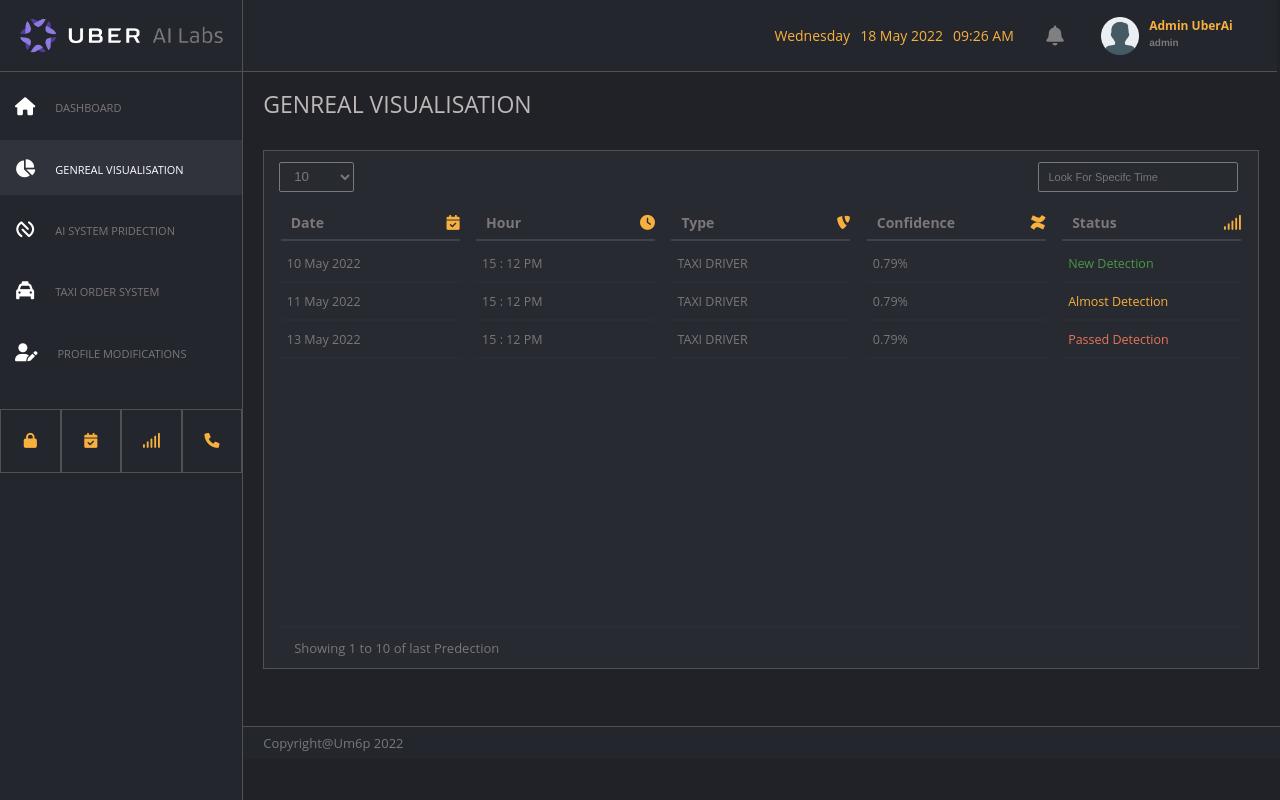
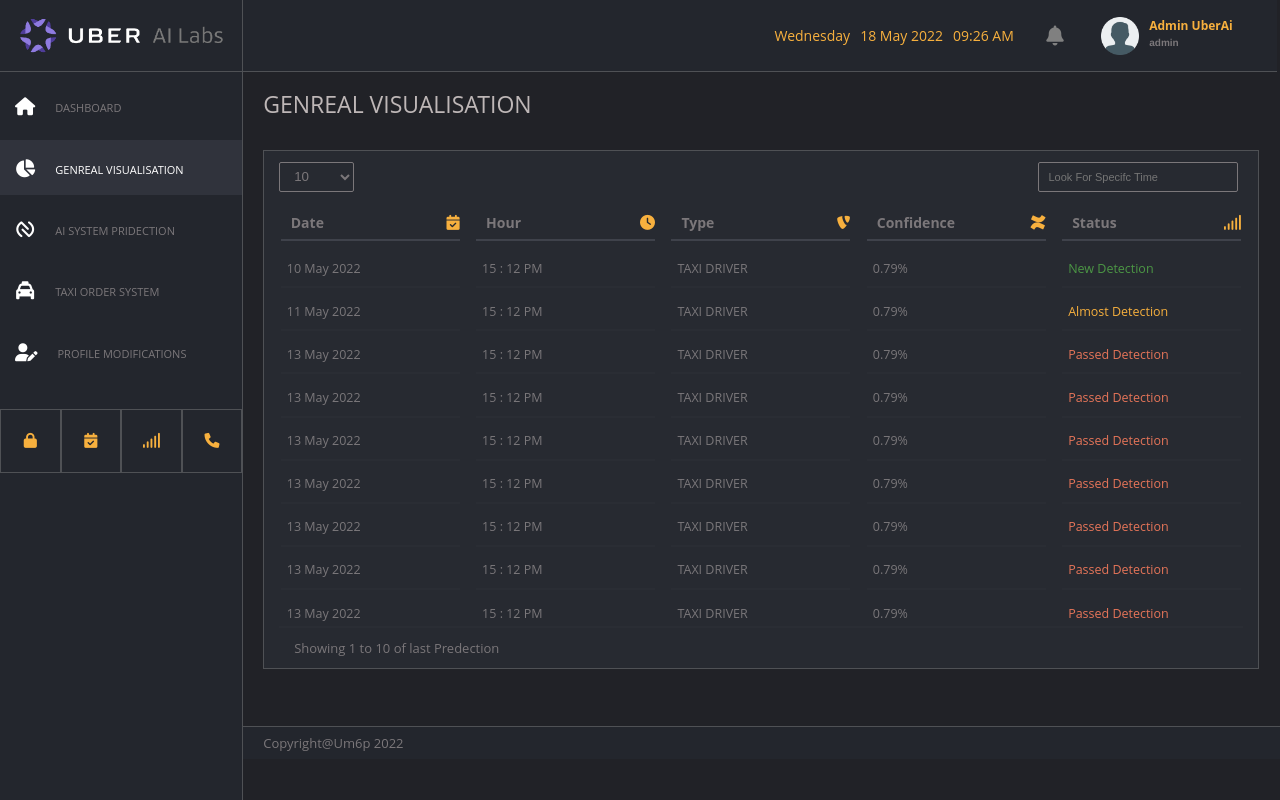
Before and after one commit to bouslama-hamza/TAXI-DRIVER-WEB, a Django app: page /general_visualisation/ in a window 1280 px wide. Run offline with Django 3.2, Linux system fonts and the light colour scheme; a user stored in the database is signed in.

Commit message:
start ai pridection

```diff
--- a/Final_Year_Project/UberAi/static/CSS/general_visualisation.css
+++ b/Final_Year_Project/UberAi/static/CSS/general_visualisation.css
@@ -95,6 +95,8 @@
     border: 1px solid #ccc;
     height: 90%;
     border: none;
+    overflow-y: scroll;
+    scrollbar-face-color: black;
 }
 .app_title{
     border-bottom: 2px solid #3f424b;
@@ -116,11 +118,12 @@
     color: #f7b03e;
 }
 .app_table_content{
-    border-bottom: 2px solid #2a2d34;
+    border: 2px solid white;
     height: 10%;
     display: flex;
     align-items: center;
     justify-content: space-evenly;
+    margin-top: 5px;
     border: none;
 }
 .app_data{
--- a/Final_Year_Project/UberAi/static/testing/test.csv
+++ b/Final_Year_Project/UberAi/static/testing/test.csv
@@ -2,3 +2,16 @@ date,hour,type,confidence,status
 10 May 2022,15 : 12 PM,TAXI DRIVER,0.79%,New Detection
 11 May 2022,15 : 12 PM,TAXI DRIVER,0.79%,Almost Detection
 13 May 2022,15 : 12 PM,TAXI DRIVER,0.79%,Passed Detection
+13 May 2022,15 : 12 PM,TAXI DRIVER,0.79%,Passed Detection
+13 May 2022,15 : 12 PM,TAXI DRIVER,0.79%,Passed Detection
+13 May 2022,15 : 12 PM,TAXI DRIVER,0.79%,Passed Detection
+13 May 2022,15 : 12 PM,TAXI DRIVER,0.79%,Passed Detection
+13 May 2022,15 : 12 PM,TAXI DRIVER,0.79%,Passed Detection
+13 May 2022,15 : 12 PM,TAXI DRIVER,0.79%,Passed Detection
+13 May 2022,15 : 12 PM,TAXI DRIVER,0.79%,Passed Detection
+13 May 2022,15 : 12 PM,TAXI DRIVER,0.79%,Passed Detection
+13 May 2022,15 : 12 PM,TAXI DRIVER,0.79%,Passed Detection
+13 May 2022,15 : 12 PM,TAXI DRIVER,0.79%,Passed Detection
+13 May 2022,15 : 12 PM,TAXI DRIVER,0.78%,Passed Detection
+13 May 2022,15 : 12 PM,TAXI DRIVER,0.78%,Passed Detection
+13 May 2022,15 : 12 PM,TAXI DRIVER,0.78%,Passed Detection
--- a/Final_Year_Project/UberAi/templates/base_app.html
+++ b/Final_Year_Project/UberAi/templates/base_app.html
@@ -1,6 +1,7 @@
 {% load static %}
 {% url 'uberai-general-visualisation' as visual %}
 {% url 'uberai-profile-modification' as modification %}
+{% url 'uberai-system-pridection' as pridection %}
 <!DOCTYPE html>
 <html lang="en">
 <head>
@@ -12,6 +13,7 @@
     <link rel="stylesheet" href="{% static 'CSS/all.css' %}">
     <link rel="stylesheet" href="{% static 'CSS/general_visualisation.css' %}">
     <link rel="stylesheet" href="{% static 'CSS/profile_modification.css' %}">
+    <link rel="stylesheet" href="{% static 'CSS/system_pridection.css' %}">
     {% if title %}
         <title>UberAi - {{title}}</title>
     {% else %}
@@ -38,8 +40,8 @@
                         <p >GENREAL VISUALISATION</p>
                     </div>
                 </a>
-                <a href="#">
-                    <div class="app_setting_data">
+                <a href="{% url 'uberai-system-pridection' %}">
+                    <div {% if request.path == pridection %} class="app_setting_data_color" {% else %} class="app_setting_data" {% endif %}>
                         <i style="color: white;" class="fa-brands fa-nfc-symbol"></i>
                         <p>AI SYSTEM PRIDECTION</p>
                     </div>
@@ -102,7 +104,7 @@
             <div class="app_border_header"></div>
             <div class="app_profile_setting">
                 <div class="app_setting_info" id="app_setting_info">
-                    <div class="app_info_choice"><a href="#">Edit Profile</a></div>
+                    <div class="app_info_choice"><a href="{% url 'uberai-profile-modification' %}">Edit Profile</a></div>
                     <div class="app_info_choice"><a href="#">Settings</a></div>
                     <div style="border : none;" class="app_info_choice"><a href="{% url 'uberai-log-out' %}">Log Out</a></div>
                 </div>
--- /dev/null
+++ b/Final_Year_Project/UberAi/templates/system_pridection.html
@@ -0,0 +1,3 @@
+{% extends 'base_app.html' %}
+{% block app %}
+{% endblock app %}
--- a/Final_Year_Project/UberAi/urls.py
+++ b/Final_Year_Project/UberAi/urls.py
@@ -10,5 +10,5 @@ urlpatterns = [
     path('contact/' , views.contact , name = 'uberai-contact'),
     path('general_visualisation/' , views.general_visualisation , name = 'uberai-general-visualisation'),
     path('profile_modification/' , views.profile_modification , name = 'uberai-profile-modification'),
-
+    path('system_pridection/' , views.system_pridection , name = 'uberai-system-pridection'),
 ]
--- a/Final_Year_Project/UberAi/views.py
+++ b/Final_Year_Project/UberAi/views.py
@@ -92,3 +92,12 @@ def profile_modification(request):
     else:
         update_form = UserUpdateForm(instance = request.user)
     return render(request, 'profile_modification.html' , {'title' : 'Profile Modification' , 'update_form':update_form ,'date' : date} )
+
+@login_required
+def system_pridection(request):
+    date ={
+        'day' : datetime.datetime.now().strftime("%A"),
+        'fulldate' : datetime.datetime.now().strftime("%d %B %Y"),
+        'time' : datetime.datetime.now().strftime("%H:%M %p")
+    }
+    return render(request , 'system_pridection.html' ,{'title': 'Ai System Pridection' , 'date' : date})
```
Also changed, not shown: Final_Year_Project/UberAi/static/CSS/system_pridection.css (added), Final_Year_Project/db.sqlite3.
